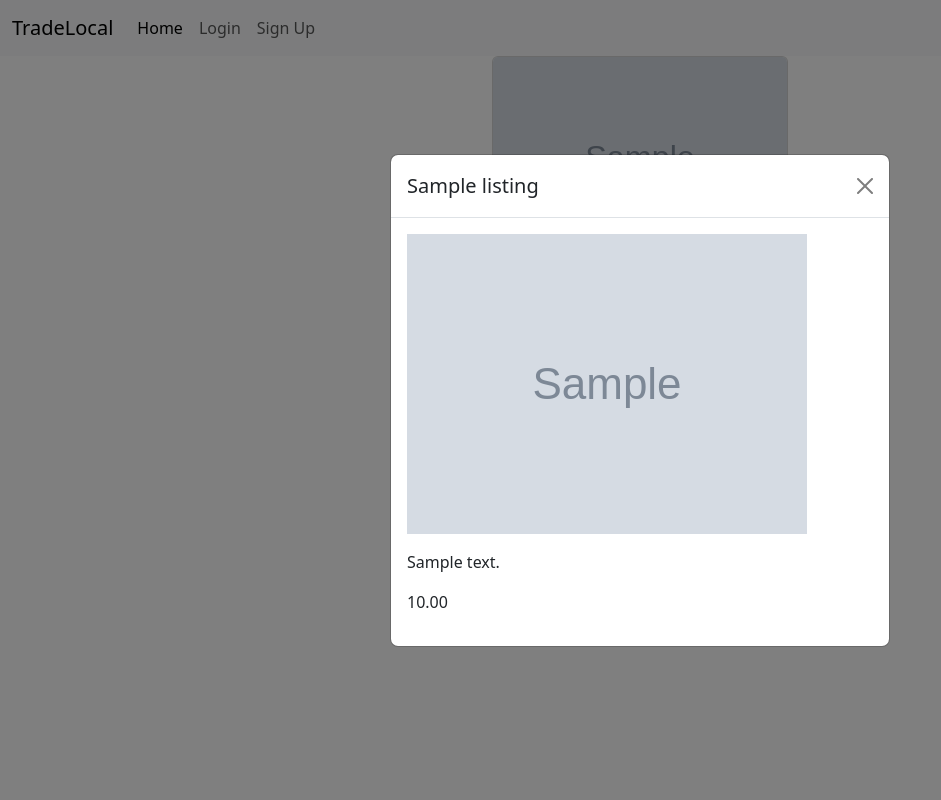
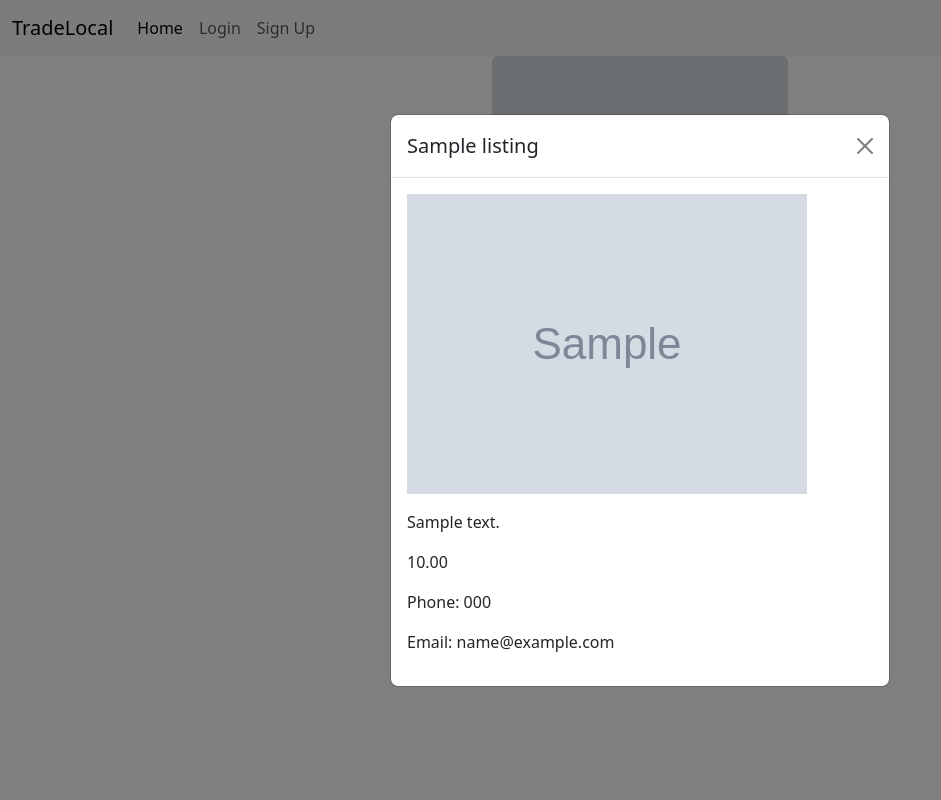
Before and after one commit to TomassSaulite/TradeLocal, a Django app: page /listings/allListings/ in a window 1280 px wide, after a click that opens the changed part. Shown: the whole page, without its empty margins (0-941 px from the left). Run offline with Django 4.2, Linux system fonts and the light colour scheme; tables that the repository leaves empty hold one stand-in row (values such as "Sample post"); grey boxes marked "Sample" are stand-in pictures.

Commit message:
updated listings to have contact number and email

```diff
--- a/listings/models.py
+++ b/listings/models.py
@@ -1,5 +1,7 @@
 from django.db import models
 from django.contrib.auth.models import User
+from phonenumber_field.modelfields import PhoneNumberField
+
 
 class Listing(models.Model):
     title = models.CharField(max_length=200)               # short text
@@ -8,5 +10,7 @@ class Listing(models.Model):
     image = models.ImageField(upload_to='listingImages/')   # picture
     created_at = models.DateTimeField(auto_now_add=True)    # auto timestamp
     owner = models.ForeignKey(User, on_delete=models.CASCADE)
+    phoneNum = PhoneNumberField(blank=True, null=True)
+    email = models.EmailField(max_length = 254,blank=True, null=True)
     def __str__(self):
         return self.title
--- a/listings/templates/listings/allListings.html
+++ b/listings/templates/listings/allListings.html
@@ -23,7 +23,6 @@
         </div>
       </div>
 
-      <!-- Modal -->
       <div class="modal fade" id="modal{{ listing.id }}" tabindex="-1" aria-labelledby="modalLabel{{ listing.id }}" aria-hidden="true">
         <div class="modal-dialog modal-dialog-centered">
           <div class="modal-content">
@@ -34,7 +33,13 @@
             <div class="modal-body">
               <img src="{{ listing.image.url }}" alt="{{ listing.title }}" class="img-fluid mb-3">
               <p>{{ listing.description }}</p>
-              <p>{{listing.price}}
+              <p>{{listing.price}}</p>
+              {% if listing.phoneNum%}
+                <p>Phone: {{listing.phoneNum}}</p>
+              {% endif %}
+              {% if listing.email %}
+                <p>Email: {{listing.email}}</p>
+              {% endif %}
             </div>
           </div>
         </div>
--- a/listings/templates/listings/createListing.html
+++ b/listings/templates/listings/createListing.html
@@ -25,6 +25,10 @@
     <input type="text" name="description"><br><br>
     <label>price:</label><br>
     <input type="number" name="price"><br><br>
+    <label>Contact number:</label><br>
+    <input type="tel" name="phoneNum"><br><br>
+    <label>Contact email:</label><br>
+    <input type="email" name="email"><br><br>
     <label>image:</label><br>
     <input type="file" name="image"><br><br>
     <button type="submit">Create</button>
--- a/listings/views.py
+++ b/listings/views.py
@@ -37,8 +37,10 @@ def createListing(request):
         description = request.POST['description']
         price = request.POST['price']
         image = request.FILES['image']
+        phoneNum = request.POST['phoneNum']
+        email = request.POST['email']
         owner = request.user
-        Listing.objects.create(title=title,description=description, price=price,image=image,owner=owner)
+        Listing.objects.create(title=title,description=description, price=price,image=image,phoneNum=phoneNum,email=email,owner=owner)
         print("\033[93m"+f'New listing created: {title.title}'+"\033[0m")
         return redirect('listings:userListings')
     return render(request, 'listings/createListing.html')
```
Also changed, not shown: listings/templates/listings/userListings.html (+26 -6 lines), listings/migrations/0003_listing_email_listing_phonenum.py (added), media/listingImages/image-746.jpg (added).
